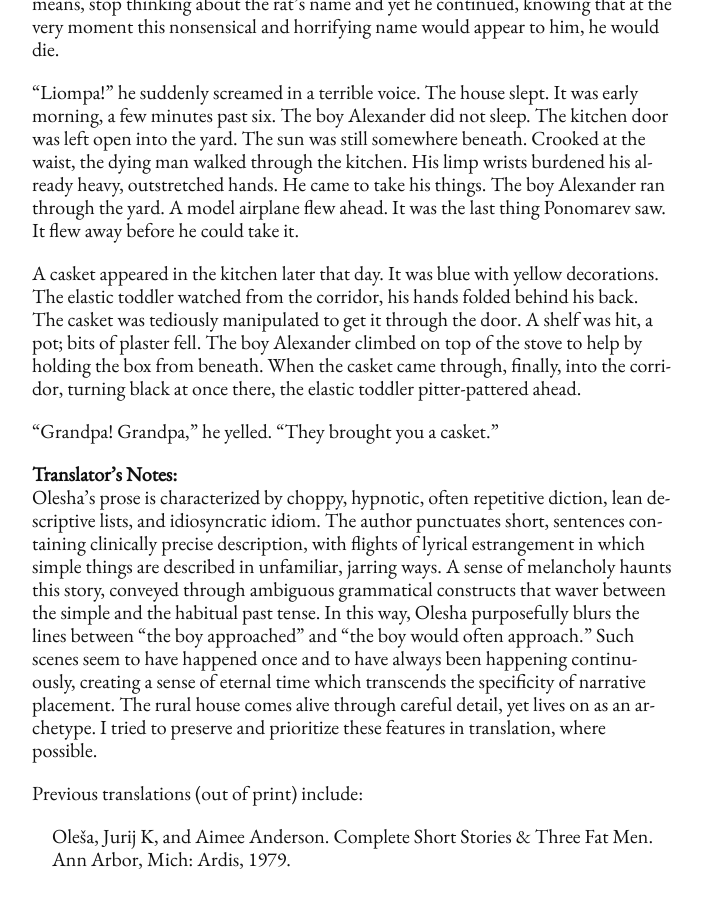
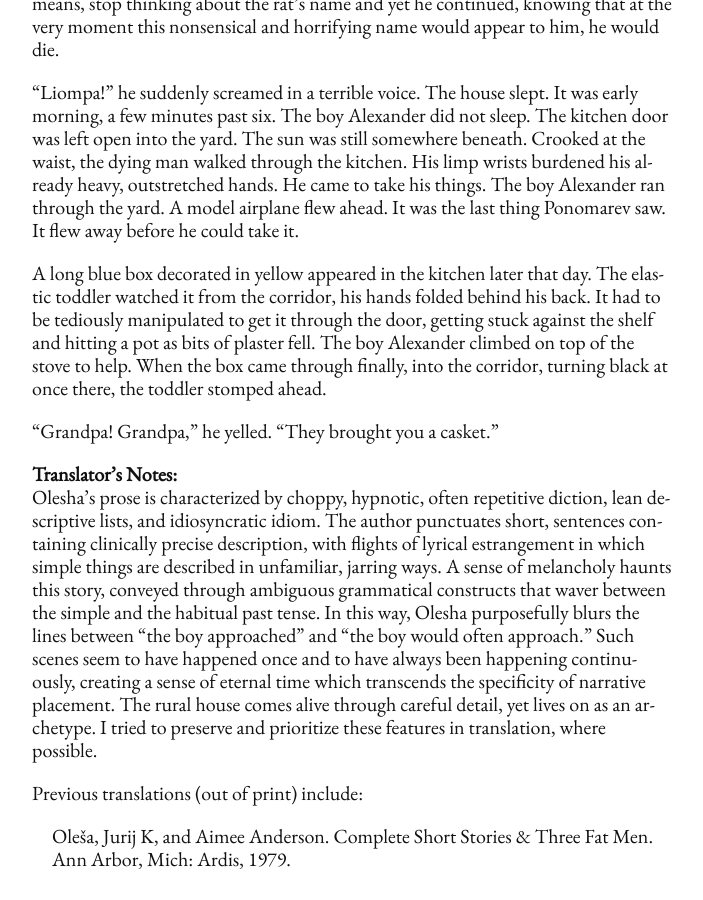
Before and after one commit to denten/denten.github.io, a Jekyll site: the page built from _posts/2017-06-07-liompa.md, in a window 1280 px wide and 900 px high, scrolled down 3153 px. Shown: the whole window, without its empty margins (288-991 px from the left). Built offline with Jekyll 4.4.1, drawn with Linux system fonts in a browser that asks for light colours; nearby versions of some CDN libraries; library files that are not in the unit come from our copies.

Commit message:
small edits

```diff
--- a/_posts/2017-06-07-liompa.md
+++ b/_posts/2017-06-07-liompa.md
@@ -160,13 +160,13 @@ wrists burdened his already heavy, outstretched hands. He came to take his
 things. The boy Alexander ran through the yard. A model airplane flew ahead.
 It was the last thing Ponomarev saw. It flew away before he could take it.
 
-A casket appeared in the kitchen later that day. It was blue with yellow
-decorations. The elastic toddler watched from the corridor, his hands folded
-behind his back.  The casket was tediously manipulated to get it through the
-door. A shelf was hit, a pot; bits of plaster fell. The boy Alexander climbed
-on top of the stove to help by holding the box from beneath. When the casket
-came through, finally, into the corridor, turning black at once there, the
-elastic toddler pitter-pattered ahead.
+A long blue box decorated in yellow appeared in the kitchen later that day.
+The elastic toddler watched it from the corridor, his hands folded behind his
+back. It had to be tediously manipulated to get it through the door, getting
+stuck against the shelf and hitting a pot as bits of plaster fell. The boy
+Alexander climbed on top of the stove to help. When the box came through
+finally, into the corridor, turning black at once there, the toddler stomped
+ahead.
 
 "Grandpa! Grandpa," he yelled. "They brought you a casket."
 
```
